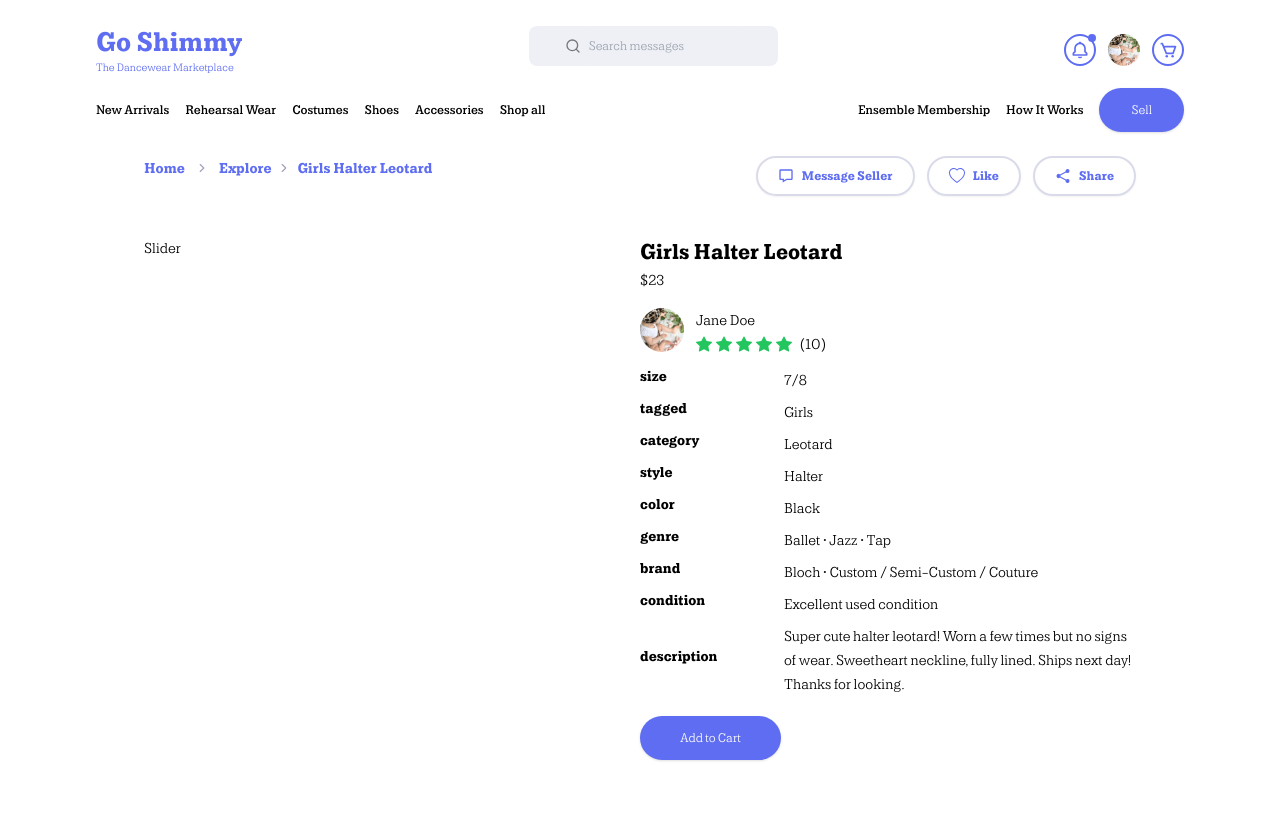
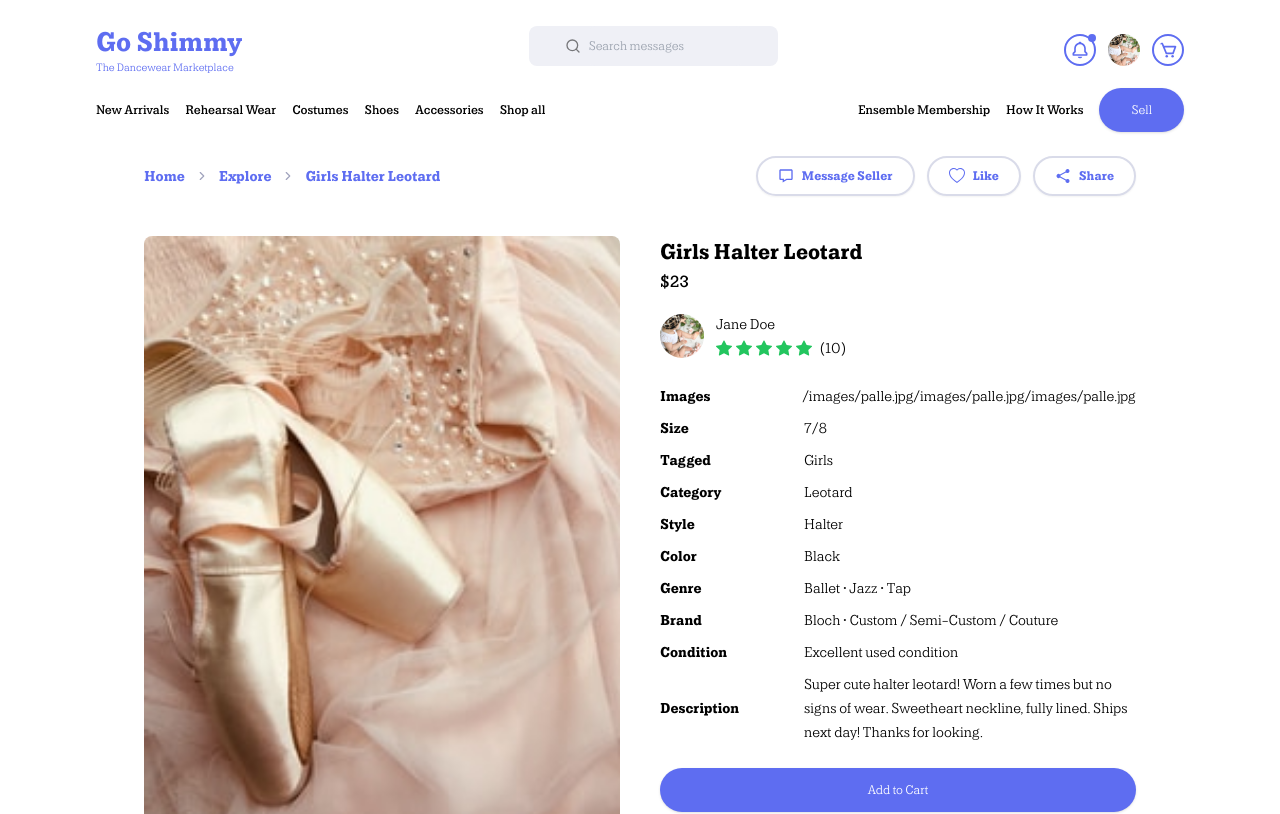
Before and after one commit to Sohad-Almadhoon/shop_goshimmy, a Next.js app: page /product in a window 1280 px wide. Shown: the top 814 px of the page. Built offline with nearby package versions, Linux system fonts and the light colour scheme.

Commit message:
product page

```diff
--- a/app/product/page.tsx
+++ b/app/product/page.tsx
@@ -7,6 +7,7 @@
   BreadcrumbPage,
 } from "@/components/ui/breadcrumb";
 import { Button } from "@/components/ui/button";
+import { Carousel, CarouselContent, CarouselItem } from "@/components/ui/carousel";
 import { productInfo, recommendedProducts } from "@/helpers/mockData";
 import React from "react";
 import { BiMessage } from "react-icons/bi";
@@ -14,10 +15,10 @@
 import { HiShare } from "react-icons/hi2";
 
 const Product = () => {
-  const { user, name, price, ...profuctItem } = productInfo;
+  const { user, name, price, ...productItem } = productInfo;
   return (
-    <div className="px-36">
-      <div className="flex justify-between">
+    <div className="px-4 sm:px-10 lg:px-36">
+      <div className="flex justify-between items-center">
         <Breadcrumb>
           <BreadcrumbList>
             <BreadcrumbItem>
@@ -29,41 +30,58 @@
             </BreadcrumbItem>
             <BreadcrumbSeparator className="text-placeholder" />
             <BreadcrumbItem>
-              <BreadcrumbItem>
               <BreadcrumbLink
-                  href="/"
+                href="/explore"
                 className="text-primary font-bold text-base">
                 Explore
               </BreadcrumbLink>
             </BreadcrumbItem>
             <BreadcrumbSeparator className="text-placeholder" />
-              <BreadcrumbItem className="text-primary font-bold text-base">
-                Girls Halter Leotard
-              </BreadcrumbItem>
-
-              <BreadcrumbPage className="flex"></BreadcrumbPage>
+            <BreadcrumbItem>
+              <BreadcrumbPage className="text-primary font-bold text-base">
+                {name}
+              </BreadcrumbPage>
             </BreadcrumbItem>
           </BreadcrumbList>
         </Breadcrumb>
-        <div className="flex gap-3 *:font-bold *:px-5 *:py-2">
-          <Button variant="outline">
+        <div className="flex gap-3">
+          <Button
+            variant="outline"
+            className="font-bold px-5 py-2 flex items-center gap-2">
             <BiMessage /> Message Seller
           </Button>
-          <Button variant="outline">
+          <Button
+            variant="outline"
+            className="font-bold px-5 py-2 flex items-center gap-2">
             <BsHeart /> Like
           </Button>
-          <Button variant="outline">
+          <Button
+            variant="outline"
+            className="font-bold px-5 py-2 flex items-center gap-2">
             <HiShare /> Share
           </Button>
         </div>
       </div>
-      <div className="flex pb-20 mt-10">
-        {" "}
-        <div className="flex-1">Slider</div>
+      <div className="flex flex-col md:flex-row pb-20 mt-10 gap-10">
+        <div className="flex-1">
+          <Carousel>
+            <CarouselContent>
+              {productInfo.images.map((image, index) => (
+                <CarouselItem key={index}>
+                  <img
+                    src={image}
+                    alt={`Slide ${index}`}
+                    className="w-full h-auto rounded-lg"
+                  />
+                </CarouselItem>
+              ))}
+            </CarouselContent>
+          </Carousel>
+        </div>
         <div className="flex-1">
           <h3 className="text-2xl font-bold">{name}</h3>
-          <span>${price}</span>
-          <div className="flex gap-3 mt-4">
+          <span className="text-lg font-semibold">${price}</span>
+          <div className="flex gap-3 mt-4 items-center">
             <img
               src={user.image}
               alt={user.username}
@@ -71,33 +89,39 @@
             />
             <div className="flex flex-col">
               <span>{user.username}</span>
-              <span className="flex gap-2">
-                <div className="flex gap-1 items-center my-2 mt-1">
+              <div className="flex items-center gap-2">
+                <div className="flex gap-1">
                   {Array.from({ length: user.review.stars }).map((_, index) => (
                     <BsStarFill className="text-success" key={index} />
                   ))}
                 </div>
                 ({user.review.number})
-              </span>
               </div>
             </div>
-          <div className="flex flex-col">
-            {Object.entries(profuctItem).map(([key, value]) => (
-              <div className="flex items-center space-y-2">
-                <span className="flex-1 max-w-36 font-bold">{key}</span>
+          </div>
+          <div className="flex flex-col mt-5">
+            {Object.entries(productItem).map(([key, value]) => (
+              <div key={key} className="flex items-center py-1">
+                <span className="flex-1 max-w-36 font-bold capitalize">
+                  {key.replace(/_/g, " ")}
+                </span>
                 <span className="flex-1">{value}</span>
               </div>
             ))}
           </div>
-          <Button className="text-white mt-5"> Add to Cart</Button>
+          <Button className="text-white mt-5 w-full">Add to Cart</Button>
         </div>
       </div>
       <div className="pb-10">
-        <h3 className="text-lg font-bold mb-3"> Recommended for you</h3>
-        <div className="grid grid-cols-8 gap-5">
-          {recommendedProducts.map((item) => (
-            <div>
-              <img src={item.image} alt="" className=" rounded-lg size-36" />
+        <h3 className="text-lg font-bold mb-3">Recommended for you</h3>
+        <div className="grid grid-cols-2 md:grid-cols-4 lg:grid-cols-8 gap-5">
+          {recommendedProducts.map((item, index) => (
+            <div key={index}>
+              <img
+                src={item.image}
+                alt={item.title}
+                className="rounded-lg size-36"
+              />
               <div className="mt-2 flex flex-col">
                 <span>{item.title}</span>
                 <span className="text-placeholder">{item.date}</span>
@@ -107,8 +131,7 @@
         </div>
       </div>
       <div className="py-5 border-t border-gray">
-        <div className="mb-3 flex gap-5">
-          {" "}
+        <div className="mb-3 flex flex-col md:flex-row gap-5 items-center">
           <h3 className="text-lg font-bold">Other items sold by</h3>
           <div className="flex gap-2 items-center">
             <img
@@ -116,13 +139,17 @@
               alt={user.username}
               className="size-8 rounded-full"
             />
-            <span>{user.username}</span>{" "}
+            <span>{user.username}</span>
           </div>
         </div>
-        <div className="grid grid-cols-8 gap-5">
-          {recommendedProducts.map((item) => (
-            <div>
-              <img src={item.image} alt="" className=" rounded-lg size-36" />
+        <div className="grid grid-cols-2 md:grid-cols-4 lg:grid-cols-8 gap-5">
+          {recommendedProducts.map((item, index) => (
+            <div key={index}>
+              <img
+                src={item.image}
+                alt={item.title}
+                className="rounded-lg size-36"
+              />
               <div className="mt-2 flex flex-col">
                 <span>{item.title}</span>
                 <span className="text-placeholder">{item.date}</span>
--- /dev/null
+++ b/components/ui/carousel.tsx
@@ -0,0 +1,262 @@
+"use client"
+
+import * as React from "react"
+import useEmblaCarousel, {
+  type UseEmblaCarouselType,
+} from "embla-carousel-react"
+import { ArrowLeft, ArrowRight } from "lucide-react"
+
+import { cn } from "@/lib/utils"
+import { Button } from "@/components/ui/button"
+
+type CarouselApi = UseEmblaCarouselType[1]
+type UseCarouselParameters = Parameters<typeof useEmblaCarousel>
+type CarouselOptions = UseCarouselParameters[0]
+type CarouselPlugin = UseCarouselParameters[1]
+
+type CarouselProps = {
+  opts?: CarouselOptions
+  plugins?: CarouselPlugin
+  orientation?: "horizontal" | "vertical"
+  setApi?: (api: CarouselApi) => void
+}
+
+type CarouselContextProps = {
+  carouselRef: ReturnType<typeof useEmblaCarousel>[0]
+  api: ReturnType<typeof useEmblaCarousel>[1]
+  scrollPrev: () => void
+  scrollNext: () => void
+  canScrollPrev: boolean
+  canScrollNext: boolean
+} & CarouselProps
+
+const CarouselContext = React.createContext<CarouselContextProps | null>(null)
+
+function useCarousel() {
+  const context = React.useContext(CarouselContext)
+
+  if (!context) {
+    throw new Error("useCarousel must be used within a <Carousel />")
+  }
+
+  return context
+}
+
+const Carousel = React.forwardRef<
+  HTMLDivElement,
+  React.HTMLAttributes<HTMLDivElement> & CarouselProps
+>(
+  (
+    {
+      orientation = "horizontal",
+      opts,
+      setApi,
+      plugins,
+      className,
+      children,
+      ...props
+    },
+    ref
+  ) => {
+    const [carouselRef, api] = useEmblaCarousel(
+      {
+        ...opts,
+        axis: orientation === "horizontal" ? "x" : "y",
+      },
+      plugins
+    )
+    const [canScrollPrev, setCanScrollPrev] = React.useState(false)
+    const [canScrollNext, setCanScrollNext] = React.useState(false)
+
+    const onSelect = React.useCallback((api: CarouselApi) => {
+      if (!api) {
+        return
+      }
+
+      setCanScrollPrev(api.canScrollPrev())
+      setCanScrollNext(api.canScrollNext())
+    }, [])
+
+    const scrollPrev = React.useCallback(() => {
+      api?.scrollPrev()
+    }, [api])
+
+    const scrollNext = React.useCallback(() => {
+      api?.scrollNext()
+    }, [api])
+
+    const handleKeyDown = React.useCallback(
+      (event: React.KeyboardEvent<HTMLDivElement>) => {
+        if (event.key === "ArrowLeft") {
+          event.preventDefault()
+          scrollPrev()
+        } else if (event.key === "ArrowRight") {
+          event.preventDefault()
+          scrollNext()
+        }
+      },
+      [scrollPrev, scrollNext]
+    )
+
+    React.useEffect(() => {
+      if (!api || !setApi) {
+        return
+      }
+
+      setApi(api)
+    }, [api, setApi])
+
+    React.useEffect(() => {
+      if (!api) {
+        return
+      }
+
+      onSelect(api)
+      api.on("reInit", onSelect)
+      api.on("select", onSelect)
+
+      return () => {
+        api?.off("select", onSelect)
+      }
+    }, [api, onSelect])
+
+    return (
+      <CarouselContext.Provider
+        value={{
+          carouselRef,
+          api: api,
+          opts,
+          orientation:
+            orientation || (opts?.axis === "y" ? "vertical" : "horizontal"),
+          scrollPrev,
+          scrollNext,
+          canScrollPrev,
+          canScrollNext,
+        }}
+      >
+        <div
+          ref={ref}
+          onKeyDownCapture={handleKeyDown}
+          className={cn("relative", className)}
+          role="region"
+          aria-roledescription="carousel"
+          {...props}
+        >
+          {children}
+        </div>
+      </CarouselContext.Provider>
+    )
+  }
+)
+Carousel.displayName = "Carousel"
+
+const CarouselContent = React.forwardRef<
+  HTMLDivElement,
+  React.HTMLAttributes<HTMLDivElement>
+>(({ className, ...props }, ref) => {
+  const { carouselRef, orientation } = useCarousel()
+
+  return (
+    <div ref={carouselRef} className="overflow-hidden">
+      <div
+        ref={ref}
+        className={cn(
+          "flex",
+          orientation === "horizontal" ? "-ml-4" : "-mt-4 flex-col",
+          className
+        )}
+        {...props}
+      />
+    </div>
+  )
+})
+CarouselContent.displayName = "CarouselContent"
+
+const CarouselItem = React.forwardRef<
+  HTMLDivElement,
+  React.HTMLAttributes<HTMLDivElement>
+>(({ className, ...props }, ref) => {
+  const { orientation } = useCarousel()
+
+  return (
+    <div
+      ref={ref}
+      role="group"
+      aria-roledescription="slide"
+      className={cn(
+        "min-w-0 shrink-0 grow-0 basis-full",
+        orientation === "horizontal" ? "pl-4" : "pt-4",
+        className
+      )}
+      {...props}
+    />
+  )
+})
+CarouselItem.displayName = "CarouselItem"
+
+const CarouselPrevious = React.forwardRef<
+  HTMLButtonElement,
+  React.ComponentProps<typeof Button>
+>(({ className, variant = "outline", size = "icon", ...props }, ref) => {
+  const { orientation, scrollPrev, canScrollPrev } = useCarousel()
+
+  return (
+    <Button
+      ref={ref}
+      variant={variant}
+      size={size}
+      className={cn(
+        "absolute  h-8 w-8 rounded-full",
+        orientation === "horizontal"
+          ? "-left-12 top-1/2 -translate-y-1/2"
+          : "-top-12 left-1/2 -translate-x-1/2 rotate-90",
+        className
+      )}
+      disabled={!canScrollPrev}
+      onClick={scrollPrev}
+      {...props}
+    >
+      <ArrowLeft className="h-4 w-4" />
+      <span className="sr-only">Previous slide</span>
+    </Button>
+  )
+})
+CarouselPrevious.displayName = "CarouselPrevious"
+
+const CarouselNext = React.forwardRef<
+  HTMLButtonElement,
+  React.ComponentProps<typeof Button>
+>(({ className, variant = "outline", size = "icon", ...props }, ref) => {
+  const { orientation, scrollNext, canScrollNext } = useCarousel()
+
+  return (
+    <Button
+      ref={ref}
+      variant={variant}
+      size={size}
+      className={cn(
+        "absolute h-8 w-8 rounded-full",
+        orientation === "horizontal"
+          ? "-right-12 top-1/2 -translate-y-1/2"
+          : "-bottom-12 left-1/2 -translate-x-1/2 rotate-90",
+        className
+      )}
+      disabled={!canScrollNext}
+      onClick={scrollNext}
+      {...props}
+    >
+      <ArrowRight className="h-4 w-4" />
+      <span className="sr-only">Next slide</span>
+    </Button>
+  )
+})
+CarouselNext.displayName = "CarouselNext"
+
+export {
+  type CarouselApi,
+  Carousel,
+  CarouselContent,
+  CarouselItem,
+  CarouselPrevious,
+  CarouselNext,
+}
--- a/helpers/mockData/index.ts
+++ b/helpers/mockData/index.ts
@@ -239,6 +239,11 @@
     }
 ]
 export const productInfo = {
+    images: [
+        "/images/palle.jpg",
+        "/images/palle.jpg",
+        "/images/palle.jpg",
+    ],
     name: " Girls Halter Leotard",
     price: 23,
     user: {
--- a/package.json
+++ b/package.json
@@ -26,6 +26,7 @@
     "class-variance-authority": "^0.7.1",
     "clsx": "^2.1.1",
     "cmdk": "^1.0.0",
+    "embla-carousel-react": "^8.5.2",
     "lucide-react": "^0.469.0",
     "next": "15.1.0",
     "react": "^18.3.1",
```
Also changed, not shown: 1 other file (tests, documents, lock files or other folders). Lines whose indentation alone changed are shown as unchanged.
